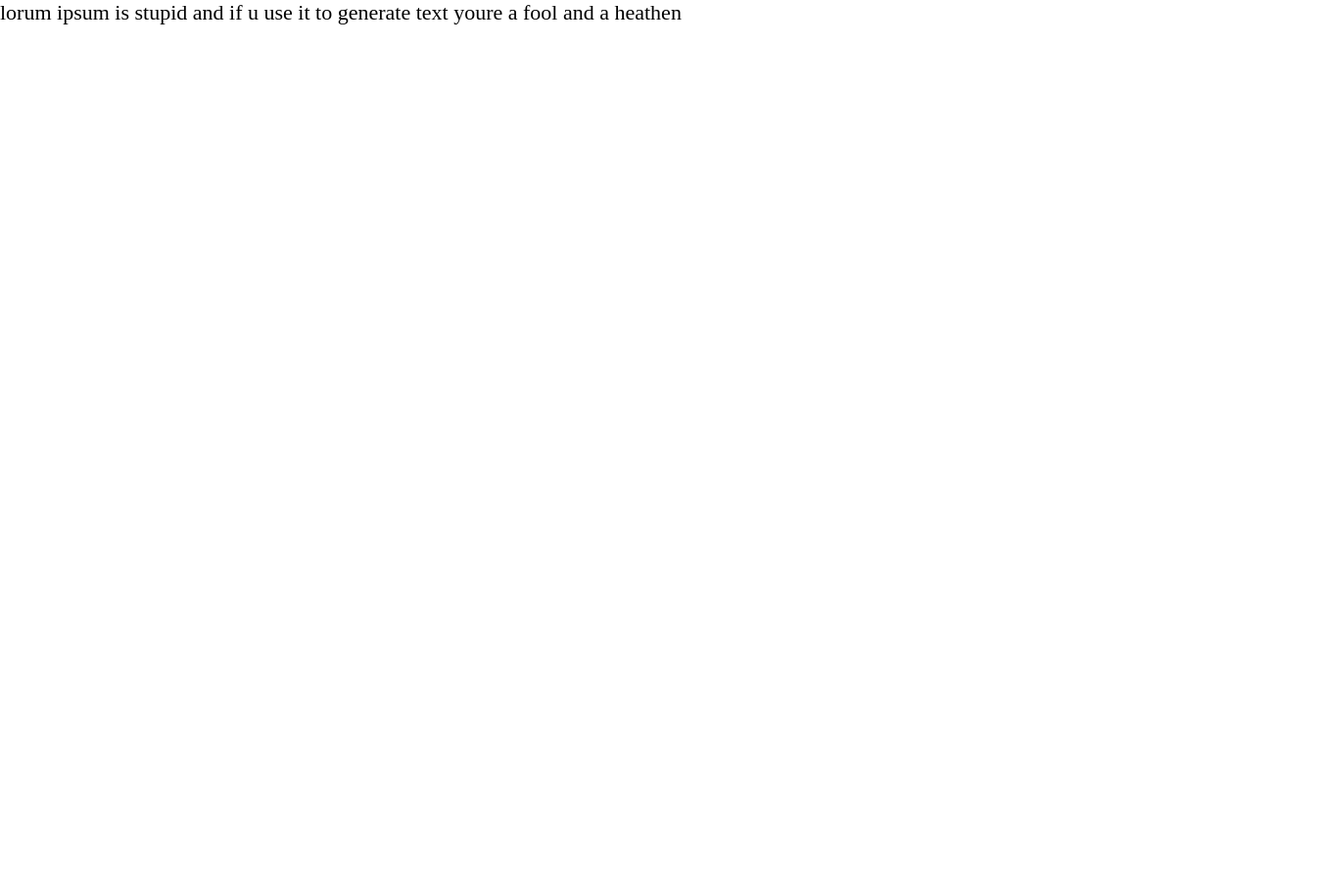
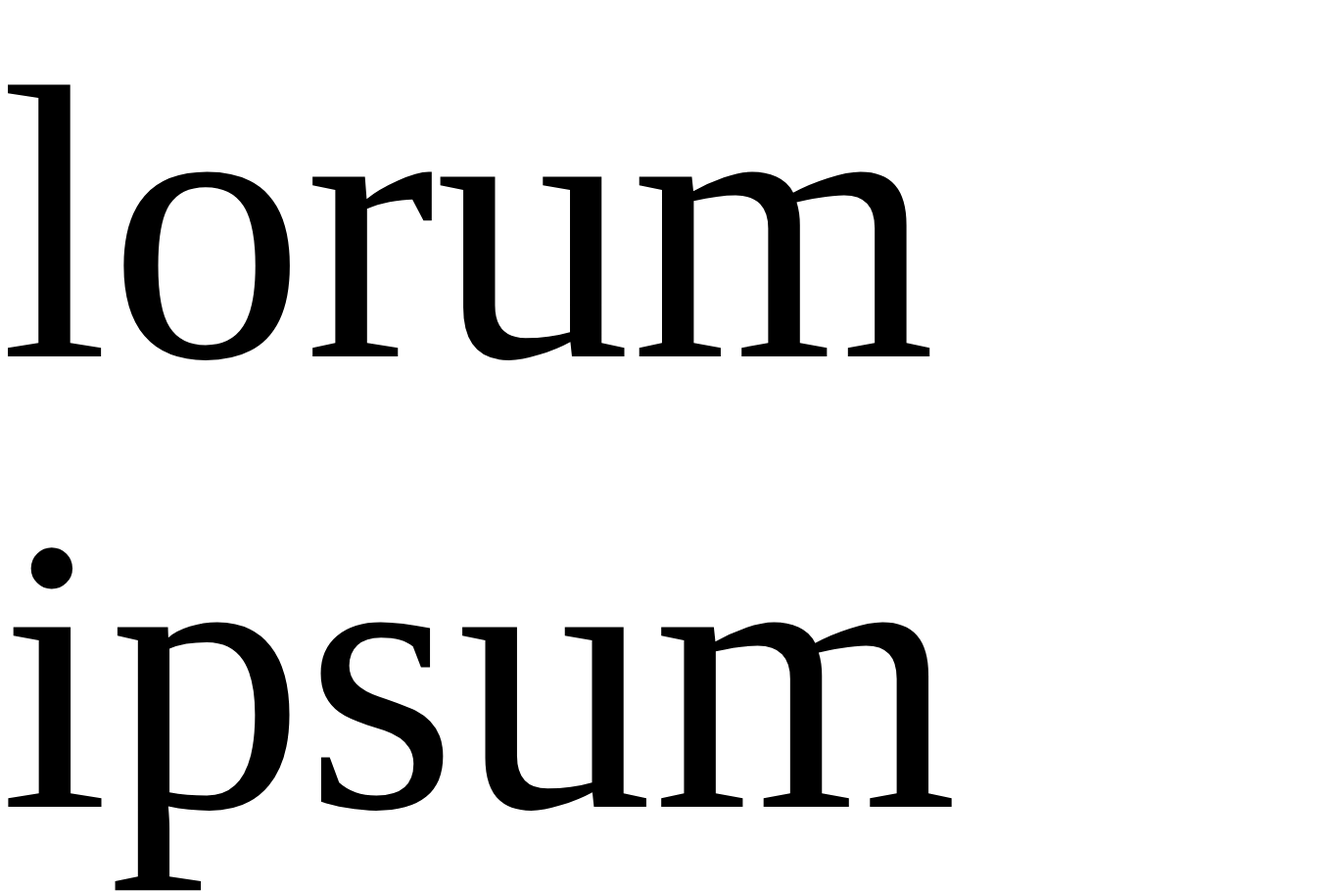
Before and after one commit to Adaminoo/fantastic-barnacle, a plain HTML site: page index.html in a window 1280 px wide. Shown: the top 910 px of the page at 98% size, 1355 px wide, since content can reach past the window. Before the commit the page ends 800 px from the top, so only its background shows below. Drawn offline with Linux system fonts and the light colour scheme.

Commit message:
font size increase

```diff
--- a/style.css
+++ b/style.css
@@ -5,5 +5,5 @@
 }
 p{
     color: black;
-    font-size: 22px;
+    font-size: 400px;
 }
```
